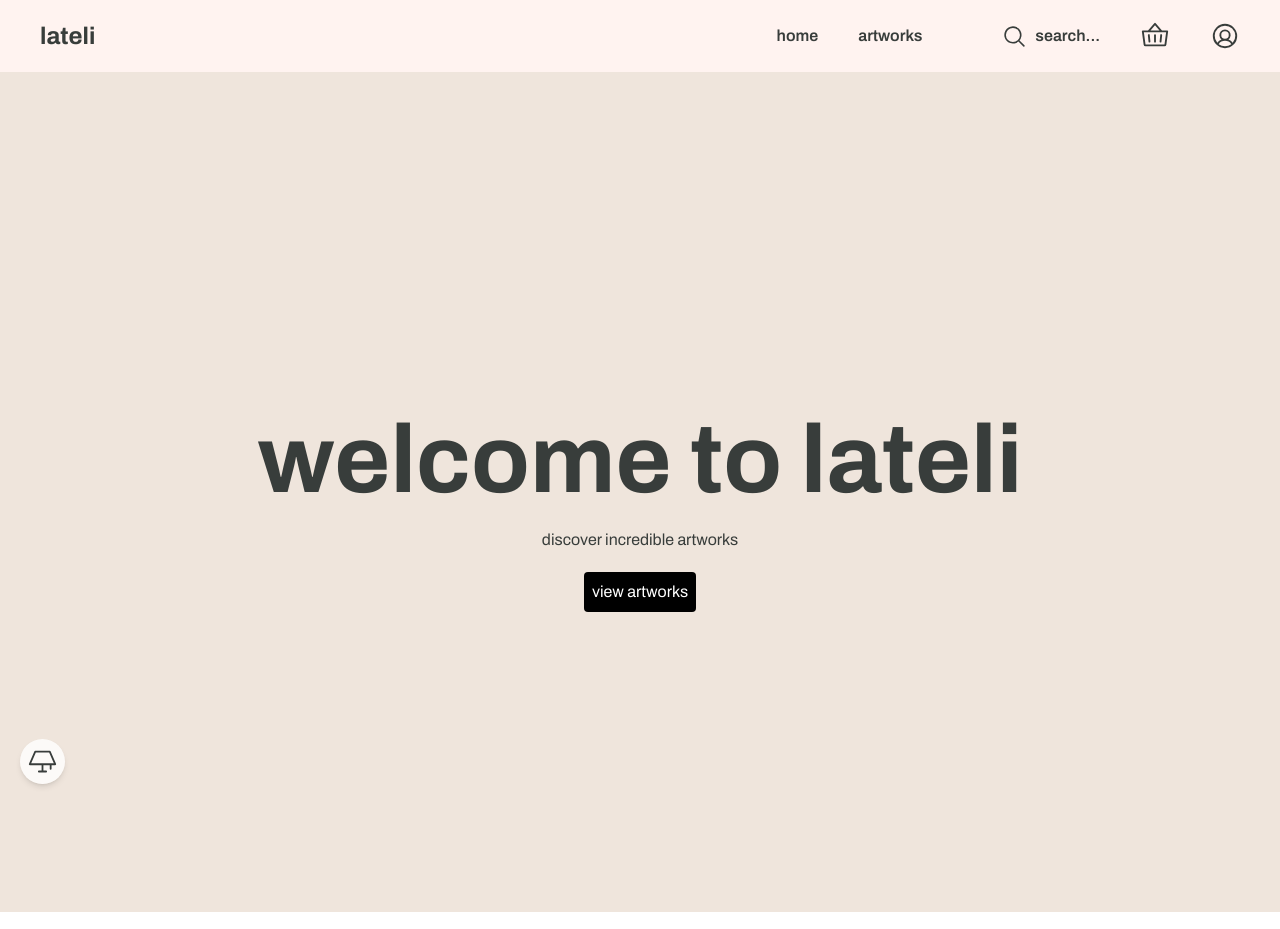
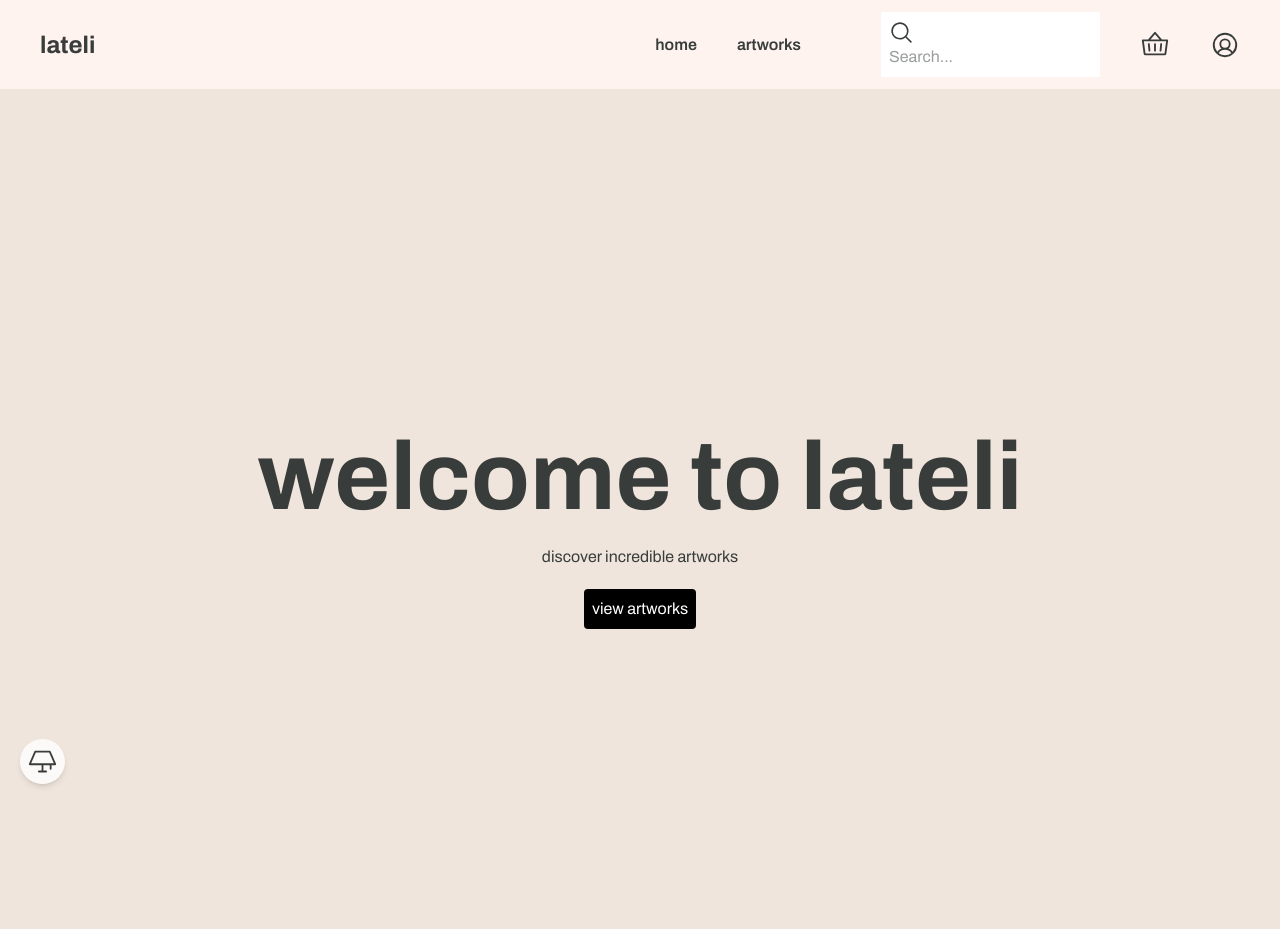
Before and after one commit to jyynso/lateli, a React (Vite) app in the folder client/: page / in a window 1280 px wide. Built offline with nearby package versions, Linux system fonts and the light colour scheme; no server answers.

Commit message:
style: make the search a form tag

```diff
--- a/client/src/components/Navigation.tsx
+++ b/client/src/components/Navigation.tsx
@@ -4,19 +4,24 @@ import { Link } from 'react-router-dom';
 
 function Navigation() {
   return(
-  	<div className='flex items-center justify-between gap-10 p-5 pl-10 pr-10 bg-(--bg-card)'>
+  	<div className='flex items-center justify-between gap-10 p-3 pl-10 pr-10 bg-(--bg-card)'>
 			<div>
         <Link to={"/"} className='font-bold text-2xl'>lateli</Link>
 			</div>
+
     	<div className='flex items-center gap-10'>
 				<ul className='flex flex-row gap-10 mr-10'>
 					<Link to={"/"} className='font-semibold hover:underline'>home</Link>
 					<Link to={"/products"} className='font-semibold hover:underline'>artworks</Link>
 				</ul>
-				<span className='flex flex-row gap-2'>
-					<MagnifyingGlassIcon size={25} />
-					<p className='font-semibold'>search...</p>
-				</span>
+
+				<div className='flex flex-row gap-2 p-2 pl-2 pr-7 rounded-xs bg-white'>
+					<form>
+						<MagnifyingGlassIcon size={25} />
+						<input type='text' placeholder='Search...' id='searchInput' />
+					</form>
+				</div>
+
 				<BasketIcon size={30} alt='cart'/>
 				<Link to={"/login"}><UserCircleIcon size={30} alt='login/register' /></Link>
     	</div>
```
